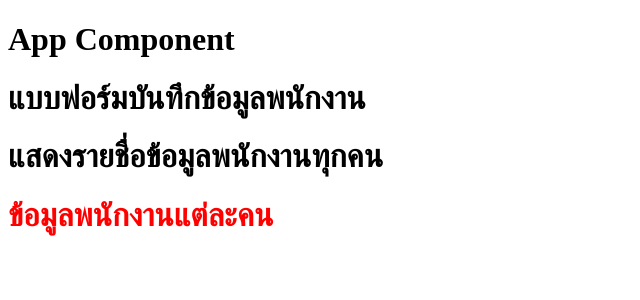
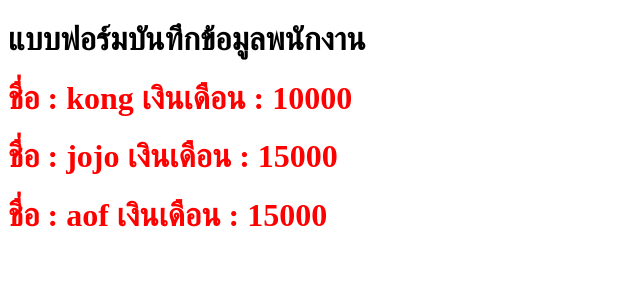
Before and after one commit to aofkittituch/vue-secondapp, a Vue app in the folder my-app-component/: page / in a window 1280 px wide. Shown: the top 300 px of the page, without its empty margins (0-640 px from the left). Built offline with nearby package versions, Linux system fonts and the light colour scheme.

Commit message:
props (parent to child)

```diff
--- a/my-app-component/src/App.vue
+++ b/my-app-component/src/App.vue
@@ -1,6 +1,5 @@
 <template>
   <div>
-    <h1>App Component</h1>
     <FormComponent />
     <ListData />
   </div>
@@ -17,5 +16,3 @@ export default {
   },
 };
 </script>
-
-<style></style>
--- a/my-app-component/src/components/ListData.vue
+++ b/my-app-component/src/components/ListData.vue
@@ -1,7 +1,8 @@
 <template>
   <div>
-    <h1>{{ message }}</h1>
-    <PersonalData />
+    <PersonalData name="kong" salary=10000 />
+    <PersonalData name="jojo" salary=15000 />
+    <PersonalData name="aof" salary=15000 />
   </div>
 </template>
 
@@ -12,12 +13,11 @@ export default {
   components: {
     PersonalData,
   },
-  data() {
-    return {
-      message: "แสดงรายชื่อข้อมูลพนักงานทุกคน",
-    };
-  },
 };
 </script>
 
 <style></style>
+
+<!-- note -->
+<!-- parent component -> child component use props -->
+<!-- child component -> parent component use event -->
--- a/my-app-component/src/components/PersonalData.vue
+++ b/my-app-component/src/components/PersonalData.vue
@@ -1,19 +1,13 @@
 <template>
   <div>
-    <h1>
-      {{ message }}
-    </h1>
+    <h1>ชื่อ : {{ name }} เงินเดือน : {{ salary }}</h1>
   </div>
 </template>
 
 <script>
 export default {
   name: "PersonalData",
-  data() {
-    return {
-      message: "ข้อมูลพนักงานแต่ละคน",
-    };
-  },
+  props: ["name", "salary"],
 };
 </script>
 
```
